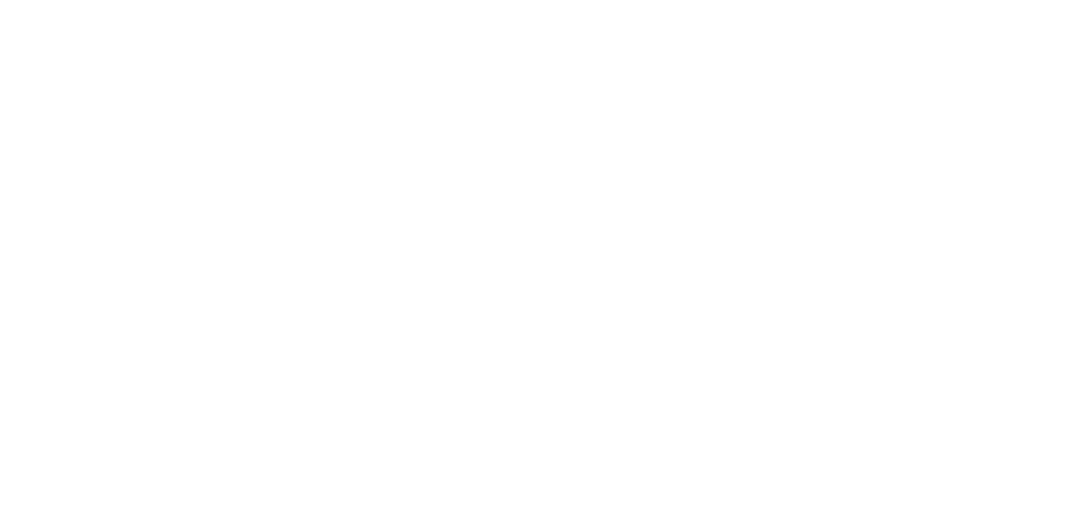
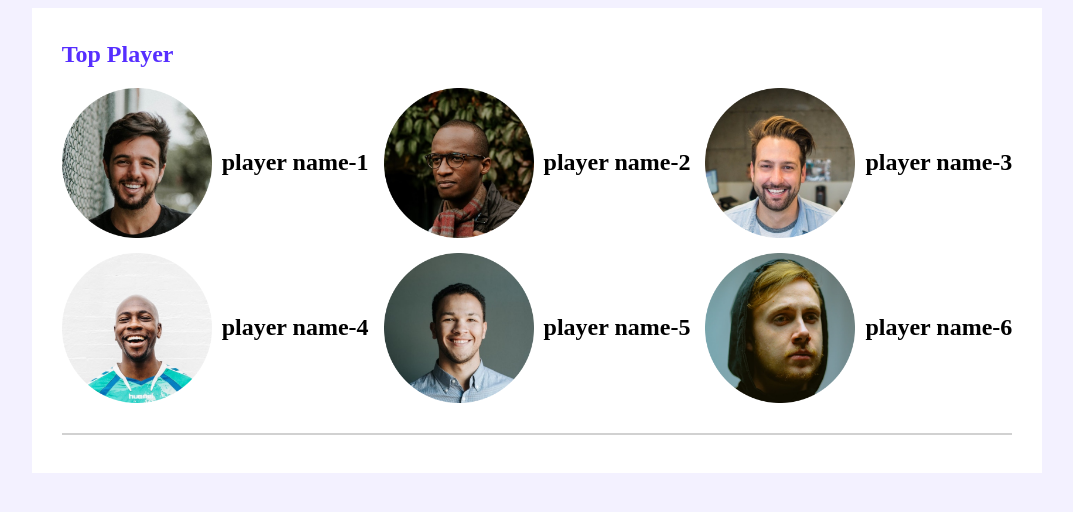
Before and after one commit to MdAbdulKayumKhan/leader-board-css3-2nd, a plain HTML site: page index.html in a window 1280 px wide. Shown: the whole page, without its empty margins (103-1176 px from the left). Drawn offline with Linux system fonts and the light colour scheme.

Commit message:
top player section added

```diff
--- a/index.html
+++ b/index.html
@@ -11,6 +11,43 @@
 </head>
 
 <body>
+    <header>
+
+    </header>
+    <main>
+        <section class="container">
+            <div class="top-player">
+                <h1>Top Player</h1>
+                <div class="players">
+                    <div class="player">
+                        <img src="images/players/player-1.png" alt="">
+                        <h2>player name-1</h2>
+                    </div>
+                    <div class="player">
+                        <img src="images/players/player-2.png" alt="">
+                        <h2>player name-2</h2>
+                    </div>
+                    <div class="player">
+                        <img src="images/players/player-3.png" alt="">
+                        <h2>player name-3</h2>
+                    </div>
+                    <div class="player">
+                        <img src="images/players/player-4.png" alt="">
+                        <h2>player name-4</h2>
+                    </div>
+                    <div class="player">
+                        <img src="images/players/player-5.png" alt="">
+                        <h2>player name-5</h2>
+                    </div>
+                    <div class="player">
+                        <img src="images/players/player-6.png" alt="">
+                        <h2>player name-6</h2>
+                    </div>
+                </div>
+            </div>
+            <hr>
+        </section>
+    </main>
 
 
 </body>
--- a/styles/style.css
+++ b/styles/style.css
@@ -0,0 +1,51 @@
+
+body{
+    background-color: #F3F1FF;
+}
+main{
+    display: flex;
+    justify-content: center;
+    align-items: center;
+}
+/* player style section start */
+.container{
+    padding: 30px;
+    background-color: #FFFFFF;
+}
+.top-player{
+    position: relative;
+    overflow: hidden;
+}
+.top-player h1{
+    margin-top: 3px;
+    color: #562EFF;
+    font-size: 24px;
+}
+.players{
+    display: grid;
+    grid-template-columns: repeat(3, 1fr);
+    grid-row-gap: 15px;
+    grid-column-gap: 15px;
+
+}
+.player{
+    display: flex;
+    align-items: center;
+    gap: 10px;
+    overflow: hidden; /* transform er overflow hidden korbe*/
+
+}
+.player img{
+    width: 150px;
+    height: 150px;
+
+}
+.player img:hover{
+    transform: scale(.90) rotate(360deg);
+    transition: transform 2s;
+}
+
+hr{
+    border: 1px solid #D1D1D1;
+    margin-top: 30px;
+}
```
